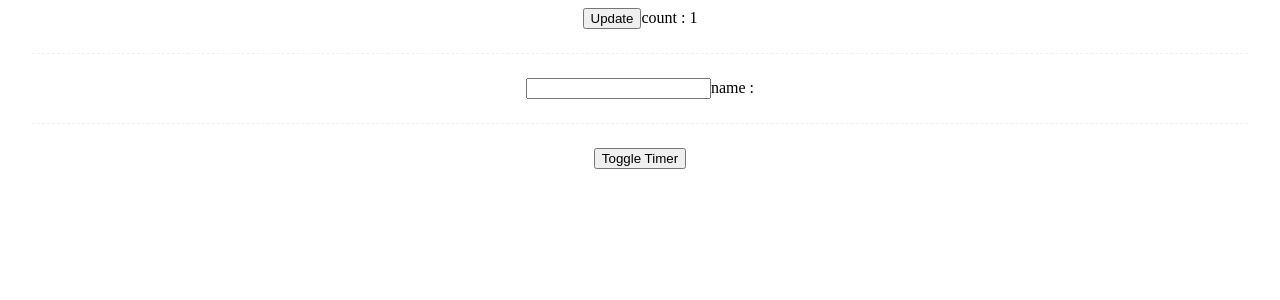
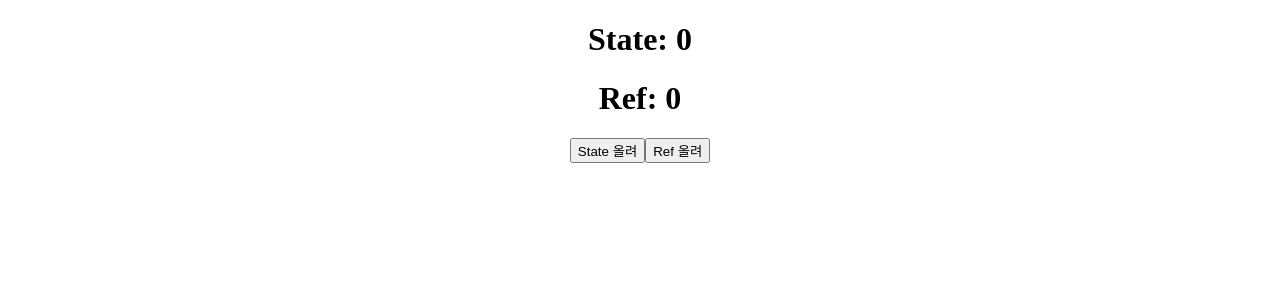
Before and after one commit to kimnewbie/react_hooks, a React (Create React App) app: page / in a window 1280 px wide. Shown: the top 300 px of the page. Built offline with nearby package versions, Linux system fonts and the light colour scheme.

Commit message:
state vs ref

```diff
--- a/src/App.js
+++ b/src/App.js
@@ -1,9 +1,9 @@
-import { UseEffect } from "./hooks/UseEffect";
+import UseRef from "./hooks/UseRef";
 
 function App() {
   return (
     <div className="container">
-      <UseEffect />
+      <UseRef />
     </div>
   );
 }
--- /dev/null
+++ b/src/hooks/UseRef.js
@@ -0,0 +1,27 @@
+import React, { useRef, useState } from 'react'
+
+const UseRef = () => {
+    const [count, setCount] = useState(0);
+    const countRef = useRef(0);
+
+    const increaseCountState = () => {
+        setCount(count + 1);
+    };
+
+    // 이 기능이 있어도 화면상으로 Ref는 0으로 보인다.
+    // 바로바로 렌더링 되지 않기 때문이다.
+    const increaseCountRef = () => {
+        countRef.current = countRef.current + 1;
+    };
+
+    return (
+        <div>
+            <h1>State: {count}</h1>
+            <h1>Ref: {countRef.current}</h1>
+            <button onClick={increaseCountState}>State 올려</button>
+            <button onClick={increaseCountRef}>Ref 올려</button>
+        </div>
+    );
+};
+
+export default UseRef
```
